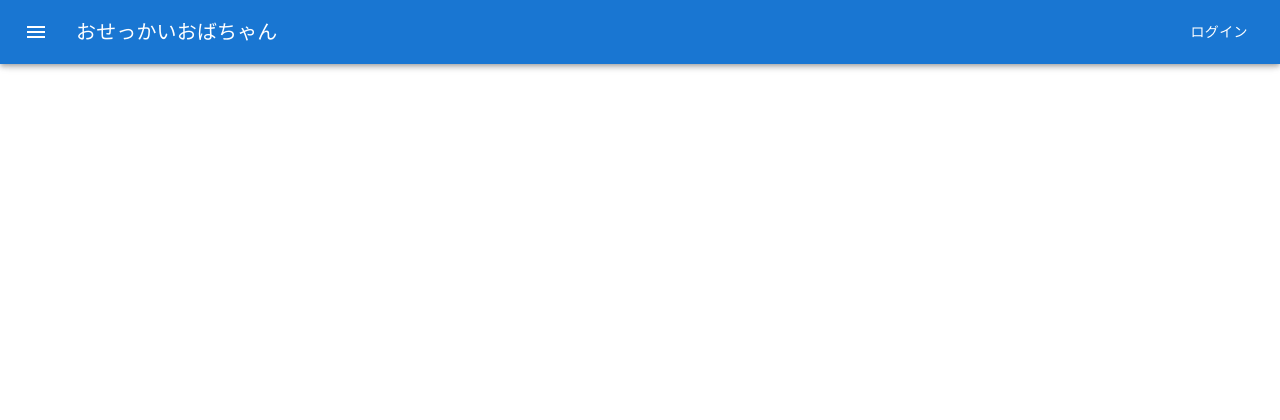
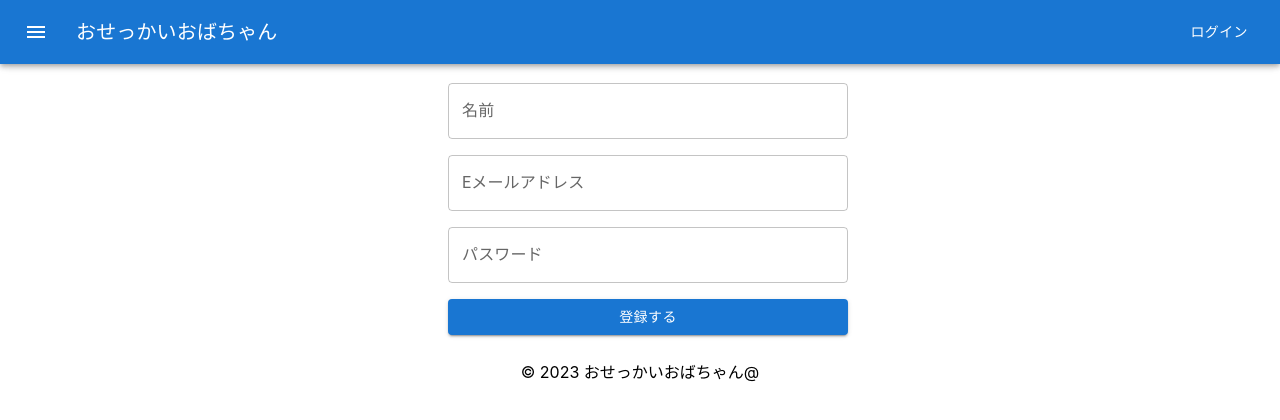
Before and after one commit to YasunariIguchi/nosy-aunty, a React (Create React App) app in the folder frontend/: page /register in a window 1280 px wide. Shown: the top 420 px of the page. Built offline with nearby package versions, Linux system fonts and the light colour scheme; no server answers.

Commit message:
ユーザー登録画面

```diff
--- a/frontend/src/App.js
+++ b/frontend/src/App.js
@@ -7,6 +7,7 @@ import Login from './pages/Login';
 import ConversationList from './pages/Conversations';
 import ConversationDetail from './pages/ConversationDetail';
 import UserProfile from './pages/UserProfile';
+import UserRegistration from './pages/UserRegistration';
 
 
 export default function App() {
@@ -21,6 +22,7 @@ export default function App() {
         <Route path="/conversations" element={<ConversationList />} />
         <Route path="/conversation/:id" element={<ConversationDetail />} />
         <Route path="/user" element={<UserProfile setUserName={setUserName} />} />
+        <Route path="/register" element={<UserRegistration isLoggedIn={isLoggedIn} setIsLoggedIn={setIsLoggedIn} />} />
       </Routes>
       <Footer />
     </>
--- /dev/null
+++ b/frontend/src/pages/UserRegistration.js
@@ -0,0 +1,101 @@
+import React, { useState } from 'react';
+import axios from 'axios';
+import TextField from '@mui/material/TextField';
+import Button from '@mui/material/Button';
+import Box from '@mui/material/Box';
+import { useNavigate } from 'react-router-dom';
+
+const UserRegistration = ({ isLoggedIn, setIsLoggedIn }) => {
+  const [name, setName] = useState('');
+  const [email, setEmail] = useState('');
+  const [password, setPassword] = useState('');
+  const [error, setError] = useState('');
+  const navigate = useNavigate();
+
+  const handleNameChange = (e) => {
+    setName(e.target.value);
+  };
+
+  const handleEmailChange = (e) => {
+    const inputValue = e.target.value;
+
+    if (!validateEmail(inputValue)) {
+      setError('正しいEメールアドレスを入力してください');
+    } else {
+      setError('');
+    }
+
+    setEmail(inputValue);
+  };
+
+  const handlePasswordChange = (e) => {
+    setPassword(e.target.value);
+  };
+
+  const validateEmail = (email) => {
+    const re = /^[^\s@]+@[^\s@]+\.[^\s@]+$/;
+    return re.test(String(email).toLowerCase());
+  };
+
+  const handleSubmit = async (e) => {
+    e.preventDefault();
+    if (error || !name || !email || !password) {
+      setError('全ての項目を正しく入力してください');
+      return;
+    }
+    try {
+      const userData = { name, email, password };
+      const response = await axios.post(`${process.env.REACT_APP_API}/register`, userData, {
+        withCredentials: true,
+        // 他の必要なオプションがあればここに追加
+      });
+      if (response.data.success) {
+        alert(response.data.message);
+        navigate('/login');
+      }
+    } catch (error) {
+      console.error('Error registering user:', error);
+      if (error.response && error.response.data && !error.response.data.success) {
+        alert(error.response.data.message);
+      } else {
+        alert('ユーザー登録に失敗しました。');
+      }
+    }
+  };
+
+  return (
+    <Box sx={{ maxWidth: 400, margin: 'auto', textAlign: 'center' }}>
+      <h2>ユーザー登録</h2>
+      <form onSubmit={handleSubmit}>
+        <Box sx={{ '& > :not(style)': { m: 1, width: '100%' } }}>
+          <TextField
+            label="名前"
+            variant="outlined"
+            value={name}
+            onChange={handleNameChange}
+          />
+          <TextField
+            label="Eメールアドレス"
+            variant="outlined"
+            value={email}
+            onChange={handleEmailChange}
+            error={Boolean(error)}
+            helperText={error}
+          />
+          <TextField
+            type="password"
+            label="パスワード"
+            variant="outlined"
+            value={password}
+            onChange={handlePasswordChange}
+          />
+          <Button variant="contained" type="submit">
+            登録する
+          </Button>
+        </Box>
+      </form>
+    </Box>
+  );
+};
+
+export default UserRegistration;
```
Lines whose indentation alone changed are shown as unchanged.
